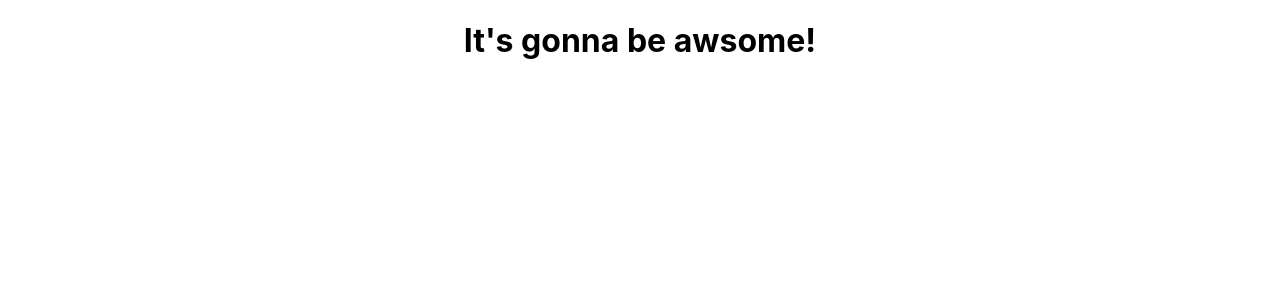
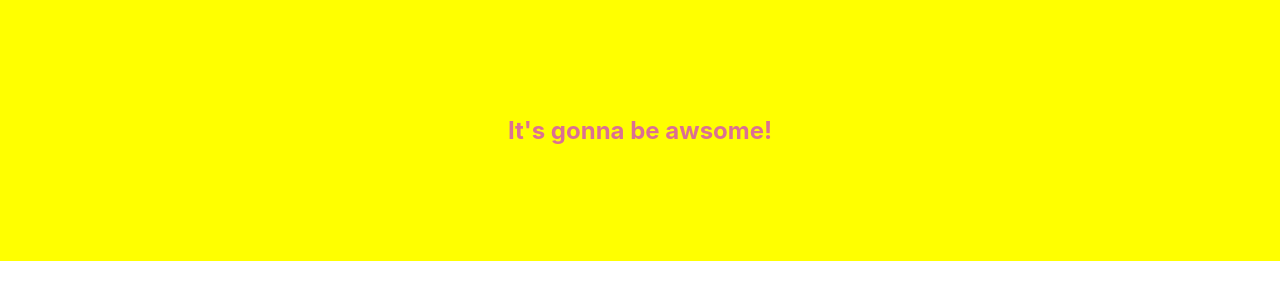
Before and after one commit to yasithSaparamadu/spark_lms, a React (Create React App) app: page / in a window 1280 px wide. Shown: the top 300 px of the page. Built offline with nearby package versions, Linux system fonts and the light colour scheme.

Commit message:
Testing styled

```diff
--- a/src/App.js
+++ b/src/App.js
@@ -1,9 +1,21 @@
+import styled from "styled-components";
+
+const Tilte = styled.h1`
+  font-sizes: 3em;
+  text-align: center;
+  color: palevioletred;
+`;
+
+const Wrapper = styled.section`
+  padding: 6em;
+  background: yellow;
+`;
 
 function App() {
   return (
-    <h1 style={{textAlign: "center"}}>
-      It's gonna be awsome!
-    </h1>
+    <Wrapper>
+      <Tilte>It's gonna be awsome!</Tilte>
+    </Wrapper>
   );
 }
 
```
